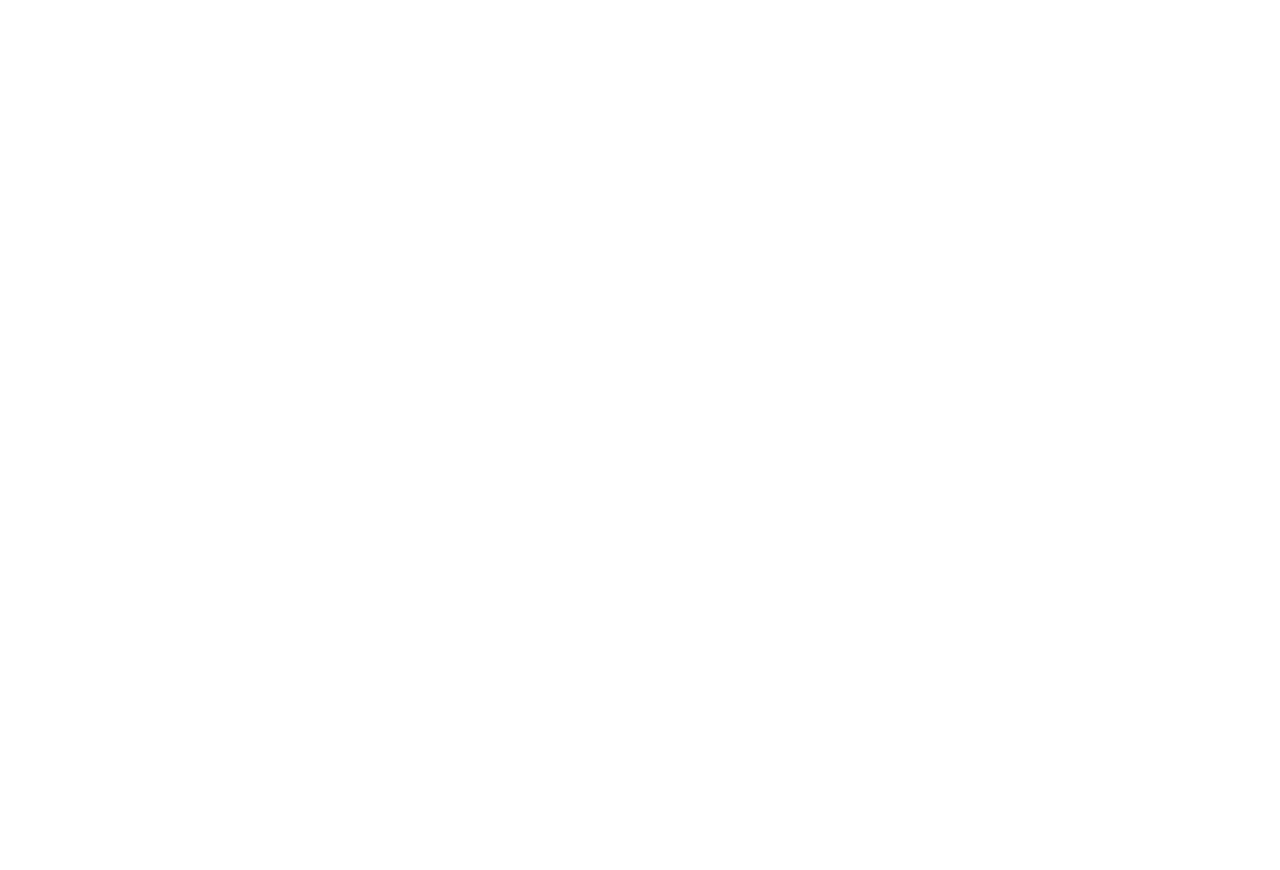
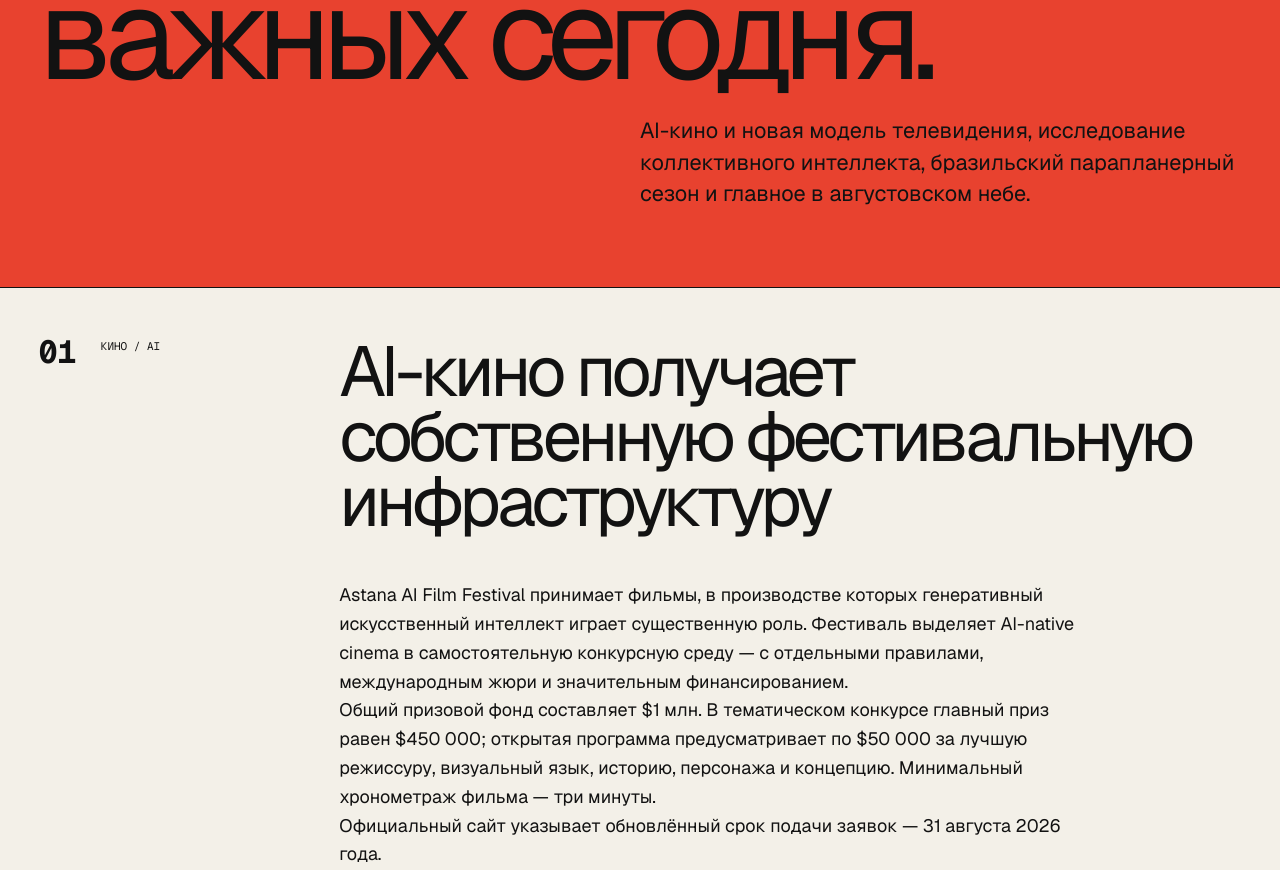
Before and after one commit to yuriusvento/News, a Next.js app: page /issues/2026-08-10 in a window 1280 px wide. Before the commit this address had no page. Shown: the part 427-1297 px from the top of the page. Before the commit the page ends 800 px from the top, so only its background shows below. Built offline with nearby package versions, Linux system fonts and the light colour scheme.

Commit message:
Add Daily Priority issue 01

```diff
--- /dev/null
+++ b/app/issues/2026-08-10/page.tsx
@@ -0,0 +1,92 @@
+const stories = [
+  {
+    number: "01",
+    section: "Кино / AI",
+    title: "AI-кино получает собственную фестивальную инфраструктуру",
+    text: [
+      "Astana AI Film Festival принимает фильмы, в производстве которых генеративный искусственный интеллект играет существенную роль. Фестиваль выделяет AI-native cinema в самостоятельную конкурсную среду — с отдельными правилами, международным жюри и значительным финансированием.",
+      "Общий призовой фонд составляет $1 млн. В тематическом конкурсе главный приз равен $450 000; открытая программа предусматривает по $50 000 за лучшую режиссуру, визуальный язык, историю, персонажа и концепцию. Минимальный хронометраж фильма — три минуты.",
+      "Официальный сайт указывает обновлённый срок подачи заявок — 31 августа 2026 года.",
+    ],
+    source: "Официальный сайт Astana AI Film Festival",
+    url: "https://aaiff.ai/",
+  },
+  {
+    number: "02",
+    section: "Исследования",
+    title: "Разнообразию знаний нужна связанная сеть сотрудничества",
+    text: [
+      "Работа исследователей Illinois Institute of Technology и Tsinghua University рассматривает связь между разнообразием знаний, структурой взаимодействия и коллективным интеллектом.",
+      "Анализ показывает, что разнообразие знаний не даёт безусловного преимущества. Во фрагментированных сетях оно может отрицательно соотноситься с коллективным результатом. Структурная интеграция, напротив, помогает группе задействовать распределённые знания и ослабляет негативные эффекты разобщённости.",
+      "Авторы формулируют практический вывод: различия становятся коллективным ресурсом тогда, когда сеть сотрудничества обеспечивает циркуляцию и соединение знаний.",
+    ],
+    source: "Academy of Management Proceedings",
+    url: "https://journals.aom.org/doi/10.5465/AMPROC.2026.2bp",
+  },
+  {
+    number: "03",
+    section: "Медиа / AI",
+    title: "AI-контент выходит в формат непрерывного телеканала",
+    text: [
+      "Fairground Entertainment объявила о запуске Fairground AI Creator TV — бесплатного потокового FAST-канала, полностью посвящённого контенту, созданному с применением искусственного интеллекта.",
+      "По сообщению компании, канал стартует в августе более чем на пяти connected-TV и FAST-платформах. В программной сетке заявлены работы отдельных авторов и свыше 40 AI-студий.",
+      "Эксперимент переносит AI-производство из среды отдельных коротких роликов в модель непрерывной дистрибуции. Его результат покажет, способен ли AI-native контент поддерживать самостоятельный круглосуточный медиаканал.",
+    ],
+    source: "Сообщение Fairground Entertainment",
+    url: "https://www.prnewswire.com/news-releases/fairground-entertainment-launches-industrys-first-ai-only-fast-channel-302839322.html",
+  },
+  {
+    number: "04",
+    section: "Бразилия / Полёт",
+    title: "В Андрадасе готовится крупный парапланерный старт",
+    text: [
+      "В Андрадасе, штат Минас-Жерайс, 15–16 августа должен пройти второй этап Campeonato Paranaense de Parapente 2026.",
+      "Страница события Confederação Brasileira de Voo Livre указывает лимит в 125 трекеров и сообщает о приближении к пределу подтверждённых участников. Место известно международному сообществу свободного полёта благодаря старту Pico do Gavião.",
+      "Событие продолжает насыщенный бразильский сезон соревнований и собирает пилотов из разных регионов страны.",
+    ],
+    source: "Страница события CBVL",
+    url: "https://eventos.cbvl.esp.br/evento/2-etapa-do-campeonato-paranaense-de-parapente-2026-andradas-mg/info",
+  },
+  {
+    number: "05",
+    section: "Космос",
+    title: "Августовское небо: два затмения, Персеиды и яркая Венера",
+    text: [
+      "NASA выделяет четыре главных астрономических события августа. 12 августа полоса полного солнечного затмения пройдёт через север России, Гренландию, Исландию и север Испании, затронув небольшую часть Португалии.",
+      "В ночь с 12 на 13 августа максимум Персеид совпадёт с новолунием, поэтому небо будет особенно тёмным. С 14 по 16 августа Венера будет ярко видна низко над западным горизонтом после заката.",
+      "27–28 августа глубокое частное лунное затмение можно будет наблюдать на большей части Северной и Южной Америки, а также в отдельных районах Европы и Африки.",
+    ],
+    source: "NASA — What’s Up: August 2026",
+    url: "https://science.nasa.gov/solar-system/whats-up-august-2026-skywatching-tips-from-nasa/",
+  },
+];
+
+export default function Issue() {
+  return (
+    <main>
+      <header className="masthead issue-masthead">
+        <a className="brand" href="/" aria-label="Daily Priority — на главную">Daily Priority<span>.</span></a>
+        <div className="header-meta"><span>Выпуск 01</span><span>10 августа 2026</span></div>
+      </header>
+      <section className="issue-hero">
+        <a href="/" className="back-link">← На главную</a>
+        <p className="eyebrow">Утренний брифинг</p>
+        <h1>Пять событий,<br />важных сегодня.</h1>
+        <p className="issue-deck">AI-кино и новая модель телевидения, исследование коллективного интеллекта, бразильский парапланерный сезон и главное в августовском небе.</p>
+      </section>
+      <section className="story-list">
+        {stories.map((story) => (
+          <article className="story" key={story.number}>
+            <div className="story-meta"><span>{story.number}</span><span>{story.section}</span></div>
+            <div className="story-body">
+              <h2>{story.title}</h2>
+              {story.text.map((paragraph) => <p key={paragraph}>{paragraph}</p>)}
+              <a href={story.url} target="_blank" rel="noreferrer">{story.source} ↗</a>
+            </div>
+          </article>
+        ))}
+      </section>
+      <footer><a className="brand footer-brand" href="/">Daily Priority<span>.</span></a><p>Выпуск 01<br />10 августа 2026</p><p>© 2026 Daily Priority</p></footer>
+    </main>
+  );
+}
```
